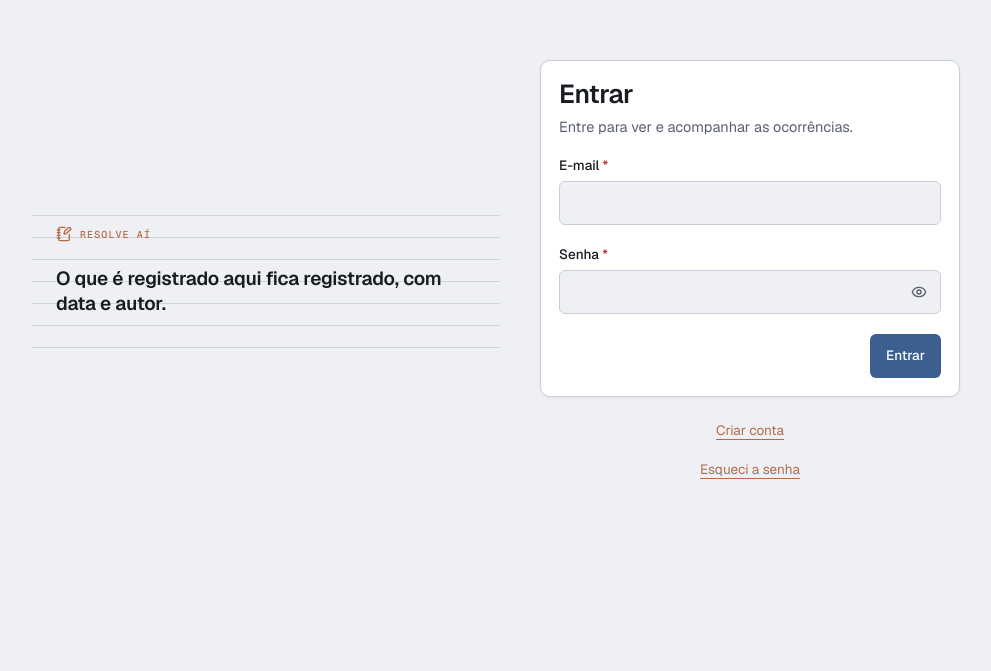
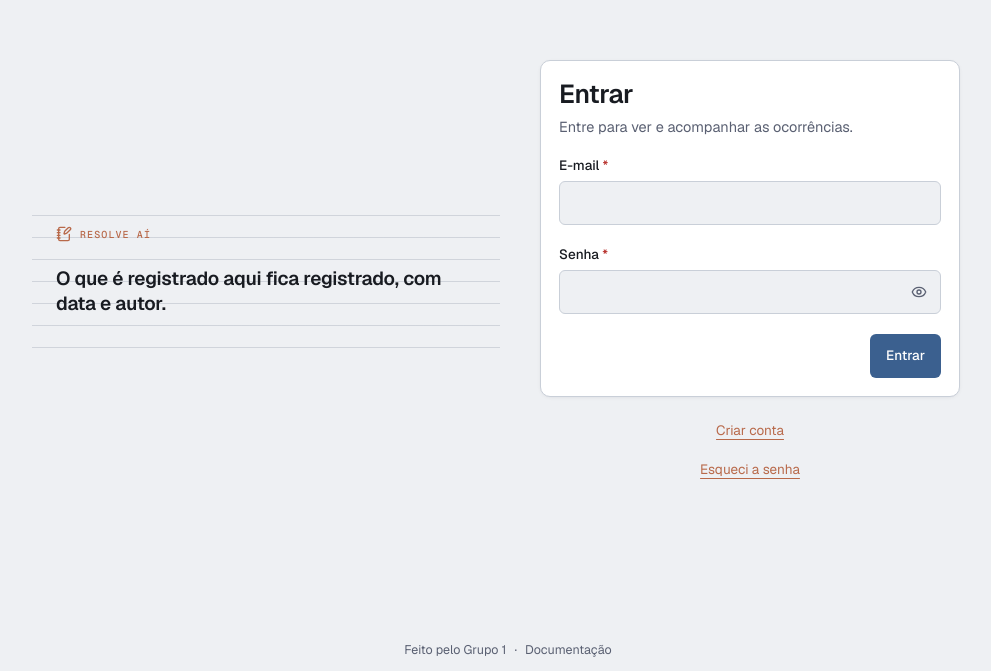
Before and after one commit to natanjunior/8FSDT-Hackathon, a Next.js app: page /entrar in a window 1280 px wide. Shown: the part 129-800 px from the top of the page, without its empty margins (132-1123 px from the left). Built offline with nearby package versions, Linux system fonts and the light colour scheme; no server answers.

Commit message:
feat(70): o pe de entrar leva a pagina do grupo e a documentacao

```diff
--- a/app/entrar/page.tsx
+++ b/app/entrar/page.tsx
@@ -18,6 +18,9 @@ import { resolverParaTela } from "@/interface/http";
  * **Quem acabou de trocar a senha em T-13 chega aqui com o aviso de sucesso**, que mora no layout raiz e
  * sobrevive à navegação. Até o item 44g era uma faixa lida de um parâmetro do endereço; o guia §7 trocou a
  * faixa de desfecho pelo aviso.
+ *
+ * **O pé leva à página do grupo e à documentação** (item 70), as duas públicas e em nova aba. Fica fora
+ * dos caminhos debaixo do cartão, porque aqueles são sobre a conta e estes não.
  */
 export const dynamic = "force-dynamic";
 
@@ -49,6 +52,25 @@ export default async function TelaDeEntrar({
           </Link>
         </>
       }
+      rodape={
+        <p className="text-meta text-tinta-suave flex items-center gap-2">
+          <Link
+            href="/grupo"
+            target="_blank" rel="noreferrer"
+            className="inline-flex min-h-11 items-center underline-offset-4 hover:underline"
+          >
+            Feito pelo Grupo 1<span className="sr-only">, abre em nova aba</span>
+          </Link>
+          <span aria-hidden="true">·</span>
+          <Link
+            href="/documentacao"
+            target="_blank" rel="noreferrer"
+            className="inline-flex min-h-11 items-center underline-offset-4 hover:underline"
+          >
+            Documentação<span className="sr-only">, abre em nova aba</span>
+          </Link>
+        </p>
+      }
     >
       <FormularioDeEntrada
         {...(destino !== undefined && destino.startsWith("/") ? { destino } : {})}
--- a/src/interface/componentes/moldura-de-conta.tsx
+++ b/src/interface/componentes/moldura-de-conta.tsx
@@ -8,9 +8,10 @@ import { cn } from "@/interface/componentes/utilitarios";
 
 const ID_DO_TITULO = "titulo-da-tela";
 
-/** A página: centrada nas duas direções, e em linha a partir de `lg` quando há apresentação. */
+/** A página: centrada nas duas direções, e em linha a partir de `lg` quando há apresentação. `relative`
+ *  ancora o pé de T-01, que fica fora da linha. */
 const PAGINA =
-  "flex min-h-dvh w-full flex-col items-center justify-center gap-8 px-6 py-12 lg:flex-row lg:gap-16";
+  "relative flex min-h-dvh w-full flex-col items-center justify-center gap-8 px-6 py-12 lg:flex-row lg:gap-16";
 
 /** A coluna do cartão: 420 px a partir de `lg`, a largura toda abaixo disso (critério 44m.8). */
 const COLUNA = "flex w-full max-w-[420px] flex-col gap-5";
@@ -27,6 +28,10 @@ const COLUNA = "flex w-full max-w-[420px] flex-col gap-5";
  *
  * **De cima para baixo:** a marca fora do cartão; o cartão com o título da tela e a linha de fato; o
  * conteúdo, quando há; e os caminhos secundários fora do cartão, centrados.
+ *
+ * **O pé é de T-01 só** (item 70): os links para a página do grupo e para a documentação. Ele é absoluto,
+ * no respiro de baixo da página, porque com a apresentação a página é uma linha, e um terceiro filho seria
+ * uma terceira coluna.
  *
  * **Componente, e não grupo de rotas.** O critério 44m.8 dá a **T-01 sozinha** uma segunda coluna à
  * esquerda do cartão, e um layout de servidor recebe a página por um `children` só, sem saber qual rota
@@ -53,6 +58,7 @@ export function MolduraDeConta({
   contexto,
   apresentacao = false,
   caminhos,
+  rodape,
   children,
 }: {
   titulo: string;
@@ -60,6 +66,8 @@ export function MolduraDeConta({
   /** Só T-01: liga a segunda coluna a partir de `lg` (critério 44m.8). */
   apresentacao?: boolean;
   caminhos?: ReactNode;
+  /** Só T-01: os links do pé da página, fora da linha das colunas (item 70). */
+  rodape?: ReactNode;
   children?: ReactNode;
 }) {
   // `false` é o que um `{condição && <X />}` devolve quando a condição falha — é o caso de T-10.
@@ -94,6 +102,10 @@ export function MolduraDeConta({
 
         {caminhos !== undefined && <div className="flex flex-col items-center gap-3">{caminhos}</div>}
       </div>
+
+      {rodape !== undefined && (
+        <footer className="absolute inset-x-0 bottom-0 flex justify-center">{rodape}</footer>
+      )}
     </main>
   );
 }
```
Also changed, not shown: 1 other file (tests, documents, lock files or other folders).
